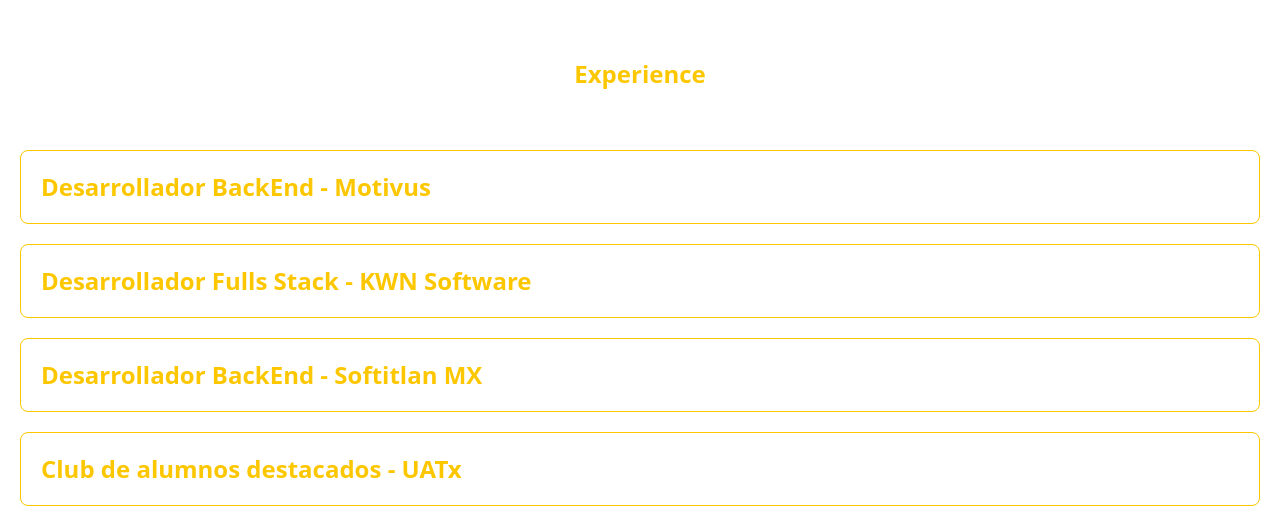
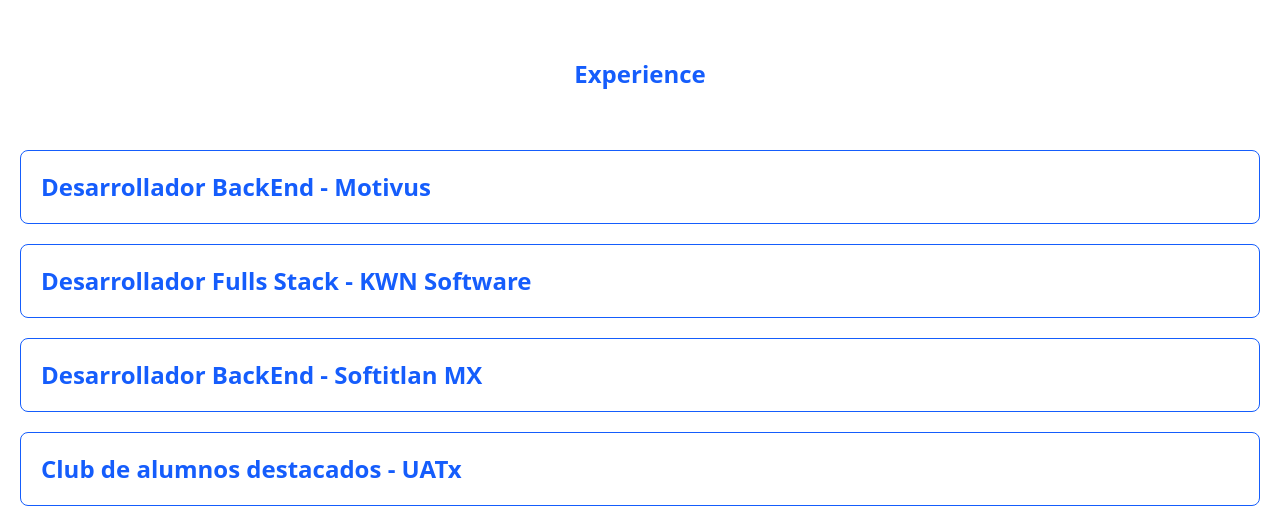
Before and after one commit to LGzzus/Portfolio_JASG, a React (Vite) app: page / in a window 1280 px wide. Shown: the part 1573-2103 px from the top of the page. Built offline with nearby package versions, Linux system fonts and the light colour scheme.

Commit message:
fix theme color dark

```diff
--- a/src/components/experience/experience.jsx
+++ b/src/components/experience/experience.jsx
@@ -3,21 +3,21 @@
         <>
             <div class='max-w-screen-xl flex flex-col lg:flex-row justify-center items-center lg:items-center p-5 pt-5 mx-auto gap-5'>
                 <div class="max-w-screen-xl flex flex-col items-center justify-center p-5 pt-5 mx-auto gap-1">
-                    <span class="text-2xl text-yellow-400 font-bold">Experience</span>
+                    <span class="text-2xl text-blue-600 dark:text-yellow-400 font-bold">Experience</span>
                 </div>
             </div>
             <div class='max-w-screen-xl flex flex-col justify-center items-center lg:items-center mx-auto  p-5 pt-5  gap-5'>
-                <div class="w-full items-start justify-center p-5 pt-5 border border-yellow-400 rounded-lg">
-                    <span class="text-2xl text-yellow-400 font-bold">Desarrollador BackEnd - Motivus</span>
+                <div class="w-full items-start justify-center p-5 pt-5 border border-blue-600 dark:border-yellow-400 rounded-lg">
+                    <span class="text-2xl text-blue-600 dark:text-yellow-400 font-bold">Desarrollador BackEnd - Motivus</span>
                 </div>
-                <div class="w-full items-start justify-center p-5 pt-5 border border-yellow-400 rounded-lg">
-                    <span class="text-2xl text-yellow-400 font-bold">Desarrollador Fulls Stack - KWN Software</span>
+                <div class="w-full items-start justify-center p-5 pt-5 border border-blue-600 dark:border-yellow-400 rounded-lg">
+                    <span class="text-2xl text-blue-600 dark:text-yellow-400 font-bold">Desarrollador Fulls Stack - KWN Software</span>
                 </div>
-                <div class="w-full items-start justify-center p-5 pt-5 border border-yellow-400 rounded-lg">
-                    <span class="text-2xl text-yellow-400 font-bold">Desarrollador BackEnd - Softitlan MX</span>
+                <div class="w-full items-start justify-center p-5 pt-5 border border-blue-600 dark:border-yellow-400 rounded-lg">
+                    <span class="text-2xl text-blue-600 dark:text-yellow-400 font-bold">Desarrollador BackEnd - Softitlan MX</span>
                 </div>
-                <div class="w-full items-start justify-center p-5 pt-5 border border-yellow-400 rounded-lg">
-                    <span class="text-2xl text-yellow-400 font-bold">Club de alumnos destacados - UATx</span>
+                <div class="w-full items-start justify-center p-5 pt-5 border border-blue-600 dark:border-yellow-400 rounded-lg">
+                    <span class="text-2xl text-blue-600 dark:text-yellow-400 font-bold">Club de alumnos destacados - UATx</span>
                 </div>
             </div>
         </>
```
